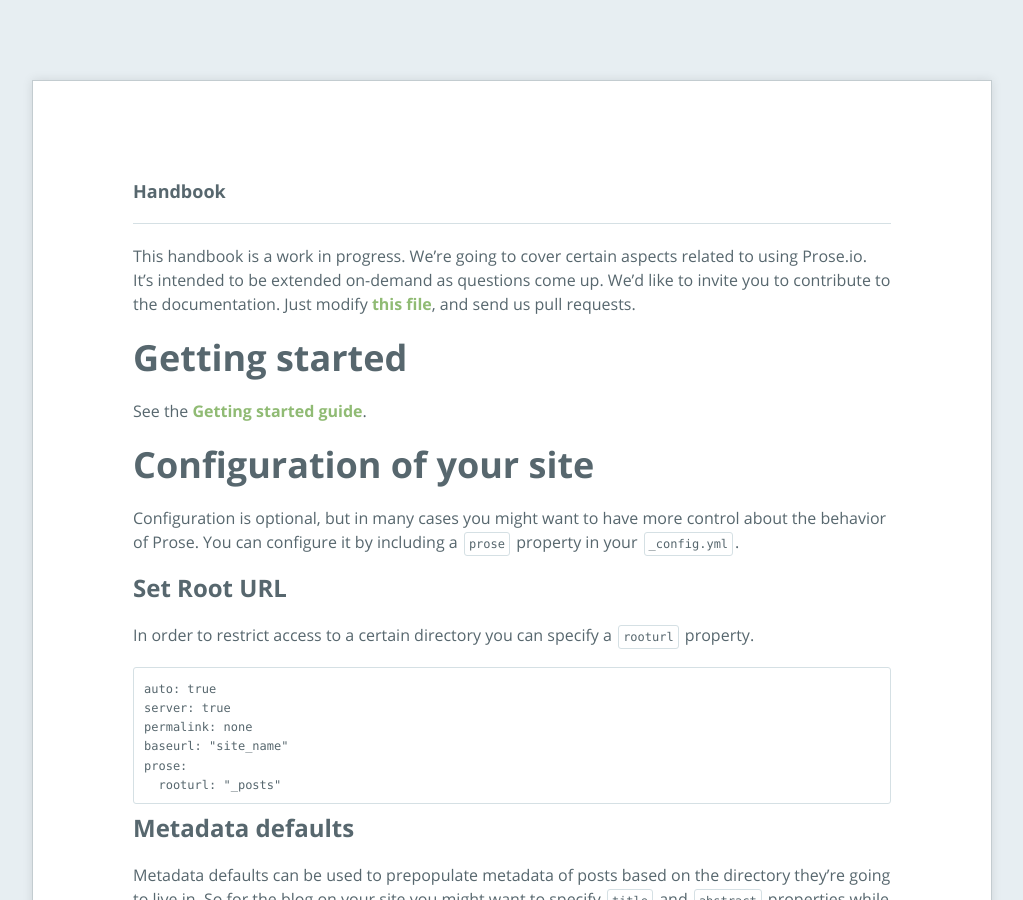
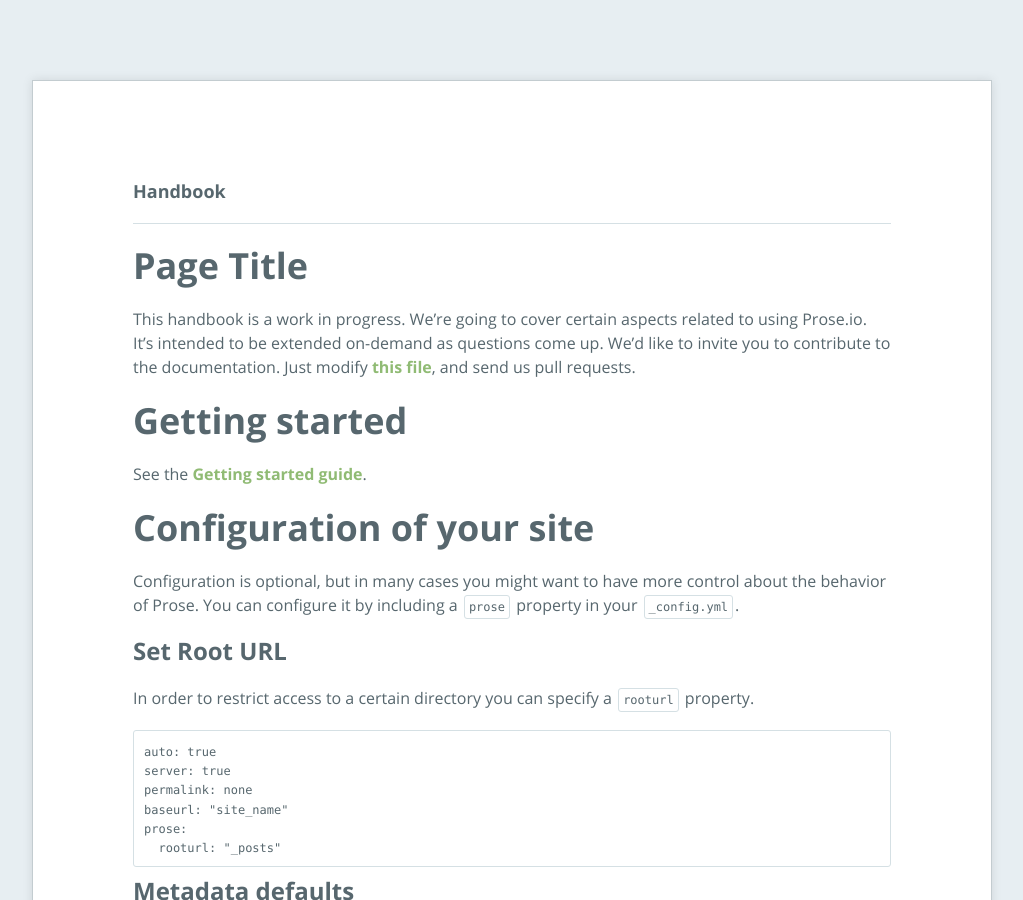
Before and after one commit to prose/prose, a Jekyll site: the page built from _posts/help/2012-06-20-handbook.md, in a window 1280 px wide and 900 px high. Shown: the whole window, without its empty margins (128-1151 px from the left). Built offline with Jekyll 4.4.1, drawn with Linux system fonts in a browser that asks for light colours.

Commit message:
Updated _posts/help/2012-06-20-handbook.md

```diff
--- a/_posts/help/2012-06-20-handbook.md
+++ b/_posts/help/2012-06-20-handbook.md
@@ -10,6 +10,8 @@
 - help
 published: true
 ---
+
+# Page Title
 
 This handbook is a work in progress. We're going to cover certain aspects related to using Prose.io. It's intended to be extended on-demand as questions come up. We'd like to invite you to contribute to the documentation. Just modify [this file](https://github.com/prose/prose/blob/gh-pages/_posts/help/2012-06-20-handbook.md), and send us pull requests.
 
```
